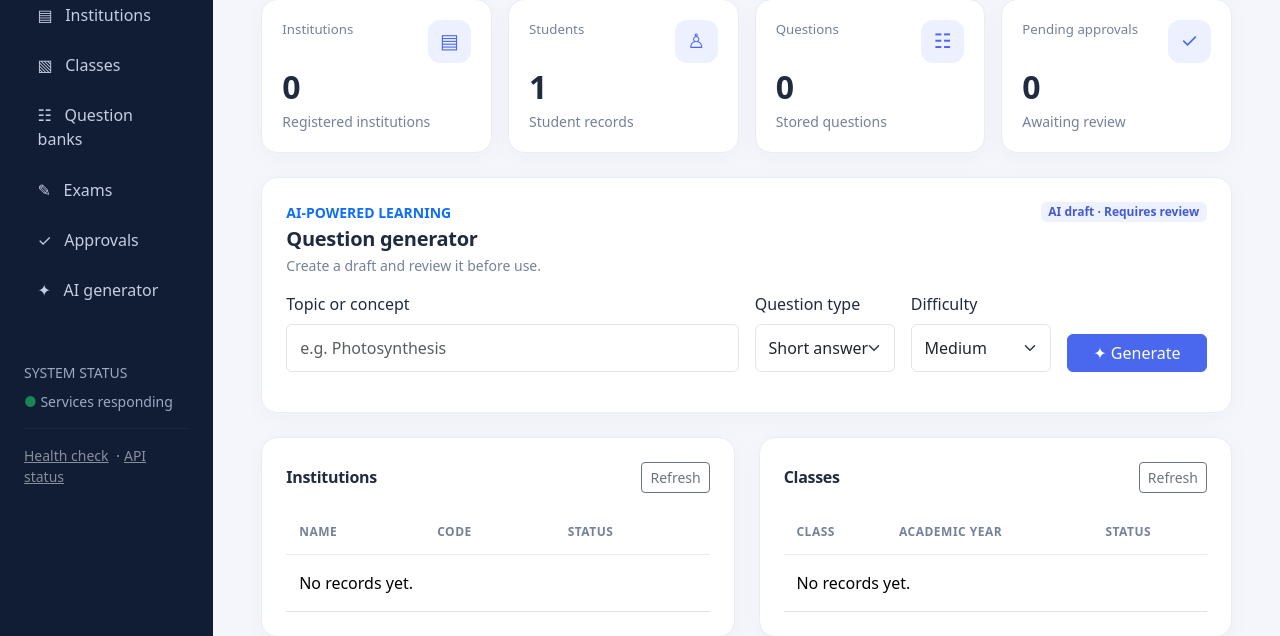
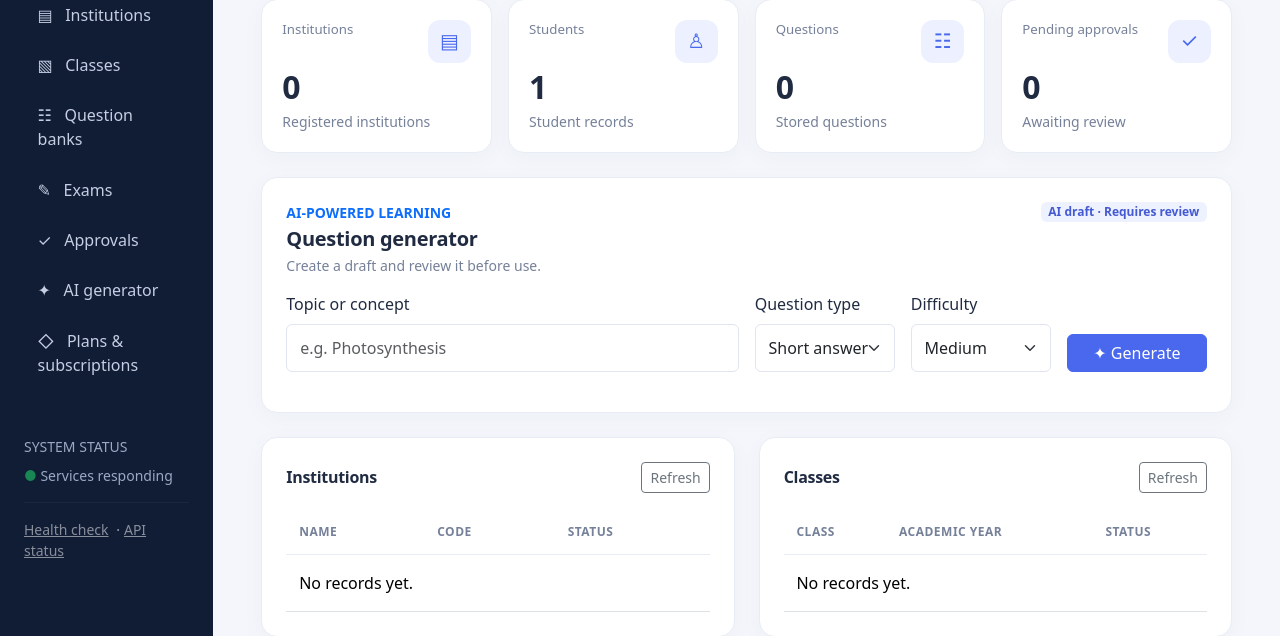
Before and after one commit to hijaz7861/ai-edu-platform, a Flask app: page / in a window 1280 px wide. Shown: the part 160-796 px from the top of the page. Run offline with Flask 3, Linux system fonts and the light colour scheme; the visitor is signed in with stand-in values (Sample User, id 1); data comes from the database, SQL or seed files in the repository; data that the repository does not hold is empty.

Commit message:
feat: link subscription administration from dashboard

```diff
--- a/templates/dashboard.html
+++ b/templates/dashboard.html
@@ -44,6 +44,7 @@ body{background:var(--bg);color:#202b42;font-family:system-ui,-apple-system,sans
     <a class="nav-link" href="#exams">✎ &nbsp; Exams</a>
     <a class="nav-link" href="#approvals">✓ &nbsp; Approvals</a>
     <a class="nav-link" href="#ai-generator">✦ &nbsp; AI generator</a>
+    <a class="nav-link" href="/admin/subscriptions">◇ &nbsp; Plans & subscriptions</a>
   </nav>
   <div class="d-none d-md-block mt-5 small" style="color:#9ba9c2">
     <div class="mb-2">SYSTEM STATUS</div>
```
